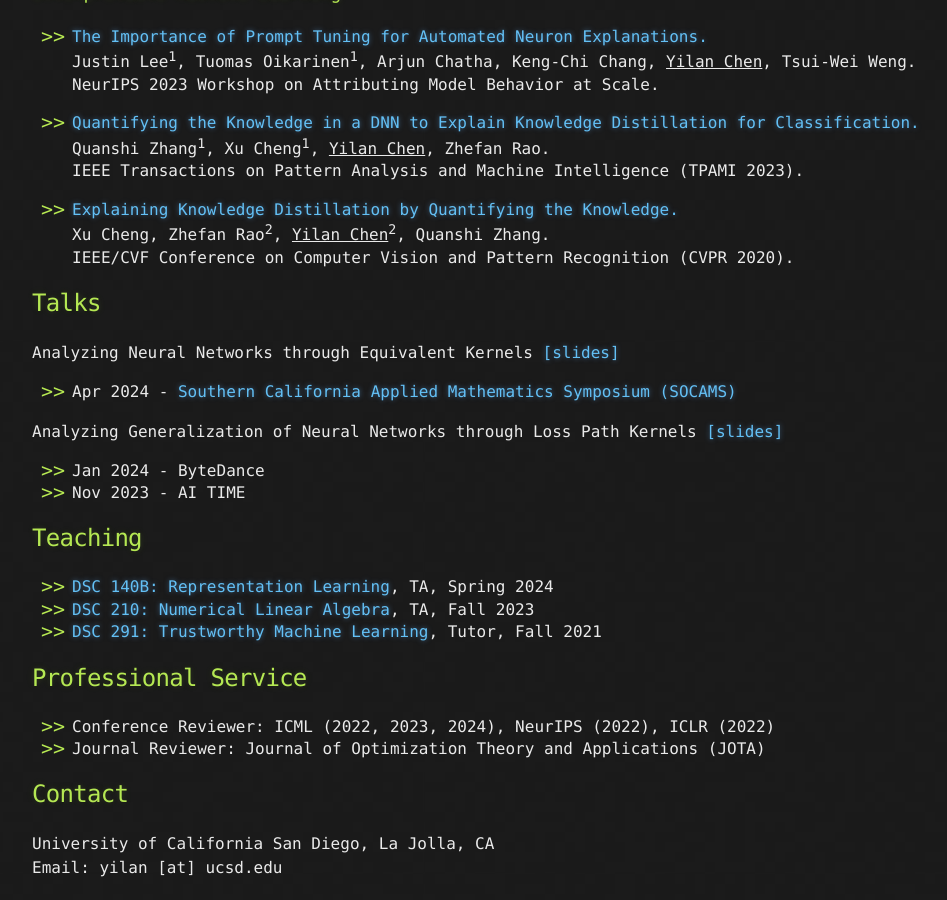
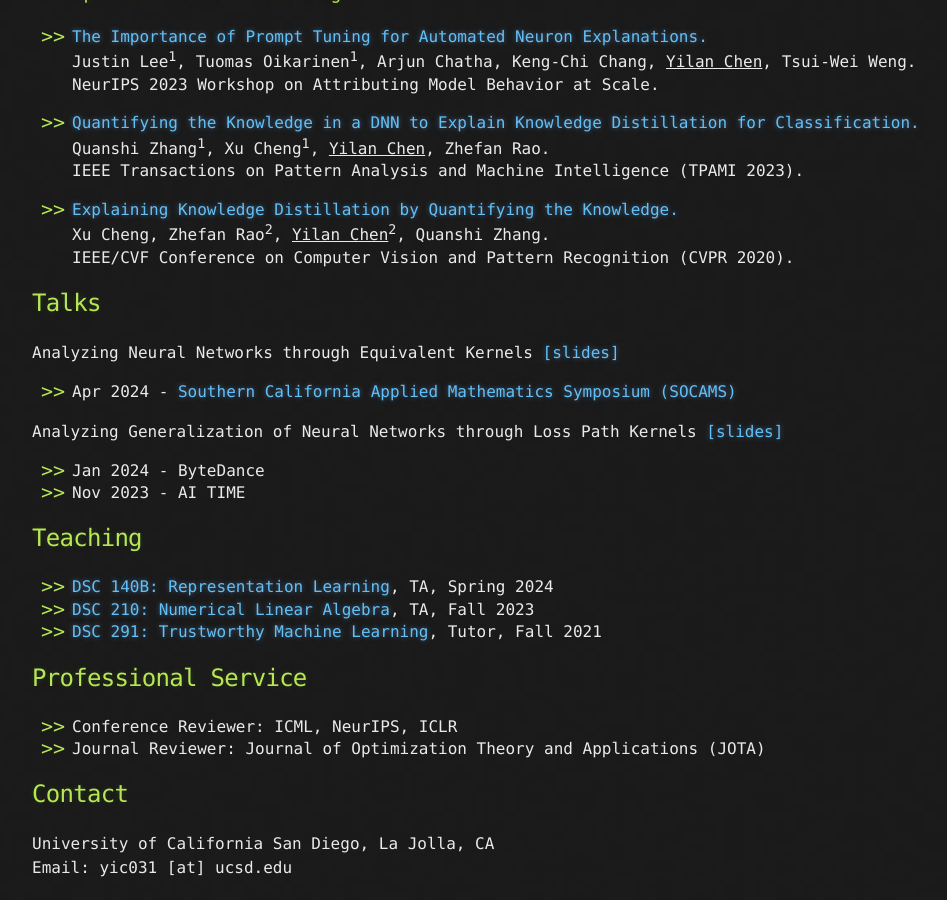
Before and after one commit to yilanchen6/yilanchen6.github.io, a Jekyll site: the page built from index.md, in a window 1280 px wide and 900 px high, scrolled down 1255 px. Shown: the whole window, without its empty margins (108-1055 px from the left). Built offline with Jekyll 4.4.1, drawn with Linux system fonts in a browser that asks for light colours.

Commit message:
Update index.md

```diff
--- a/index.md
+++ b/index.md
@@ -147,7 +147,7 @@ Analyzing Generalization of Neural Networks through Loss Path Kernels [[slides]]
 
 
 ## Professional Service
-- Conference Reviewer: ICML (2022, 2023, 2024), NeurIPS (2022), ICLR (2022)
+- Conference Reviewer: ICML, NeurIPS, ICLR
 - Journal Reviewer: Journal of Optimization Theory and Applications (JOTA)
 <!-- - Program Committee: AAAI 2023 Workshop MLmDS -->
 
@@ -157,4 +157,4 @@ Analyzing Generalization of Neural Networks through Loss Path Kernels [[slides]]
 ## Contact
 
 University of California San Diego, La Jolla, CA<br>
-Email: yilan [at] ucsd.edu
+Email: yic031 [at] ucsd.edu
```
